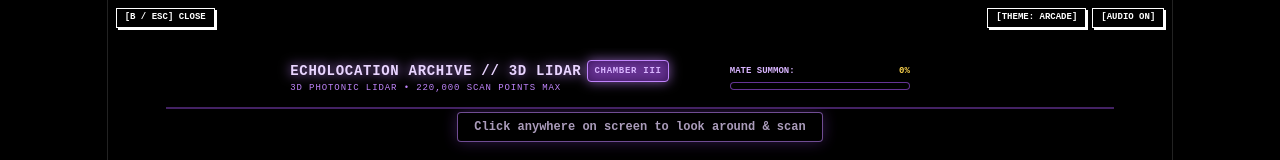
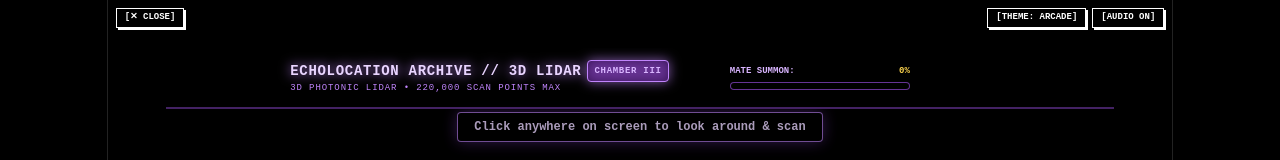
Before and after one commit to maxlearns2code/exo-cultures, a Next.js app: page /game in a window 1280 px wide. Shown: the top 160 px of the page. Built offline with nearby package versions, Linux system fonts and the light colour scheme.

Commit message:
feat: replace B / ESC key labels with cross symbol on close buttons

```diff
--- a/src/components/molecules/GameModal.tsx
+++ b/src/components/molecules/GameModal.tsx
@@ -51,13 +51,13 @@ export function GameModal({
             onClick={onReturnToHub}
             className="flex-1 py-2.5 px-4 bg-black hover:bg-neutral-900 text-white font-bold text-xs uppercase tracking-wider border-2 border-white shadow-[4px_4px_0px_#ffffff] cursor-pointer transition-all"
           >
-            [B / ESC] CLOSE
+            [✕ CLOSE]
           </button>
           <button
             onClick={onRestart}
             className="flex-1 py-2.5 px-4 bg-white hover:bg-neutral-200 text-black font-black text-xs uppercase tracking-wider border-2 border-white shadow-[4px_4px_0px_#ffffff] cursor-pointer transition-all"
           >
-            PLAY AGAIN [A] ▶
+            PLAY AGAIN ▶
           </button>
         </div>
       </div>
--- a/src/components/organisms/CRTOverlay.tsx
+++ b/src/components/organisms/CRTOverlay.tsx
@@ -64,9 +64,9 @@ export function CRTOverlay({
                   ? "bg-white hover:bg-neutral-100 text-black border-black shadow-[2px_2px_0px_#000000]"
                   : "bg-black hover:bg-white hover:text-black text-white border-white shadow-[2px_2px_0px_#ffffff]"
               }`}
-              title="Close [B / ESC]"
+              title="Close"
             >
-              <span>[B / ESC] CLOSE</span>
+              <span>[✕ CLOSE]</span>
             </button>
           </div>
         )}
```
